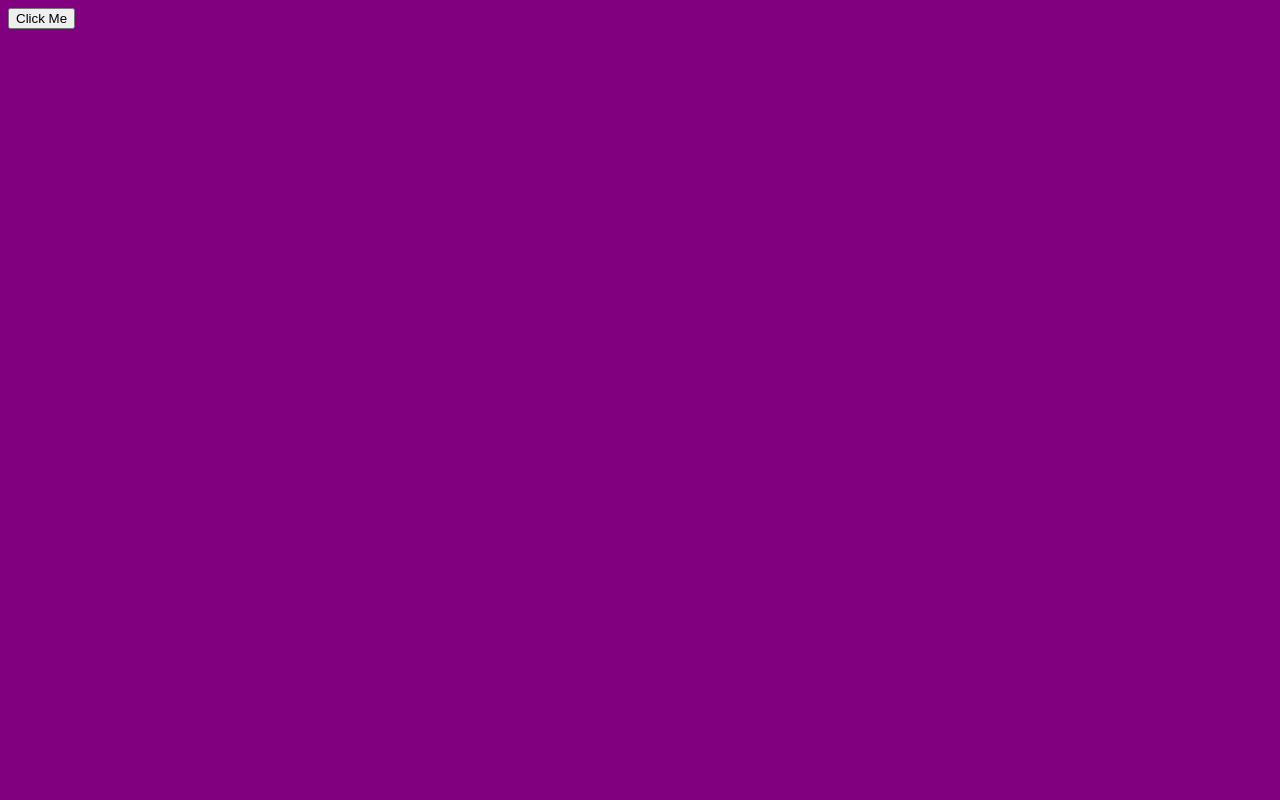
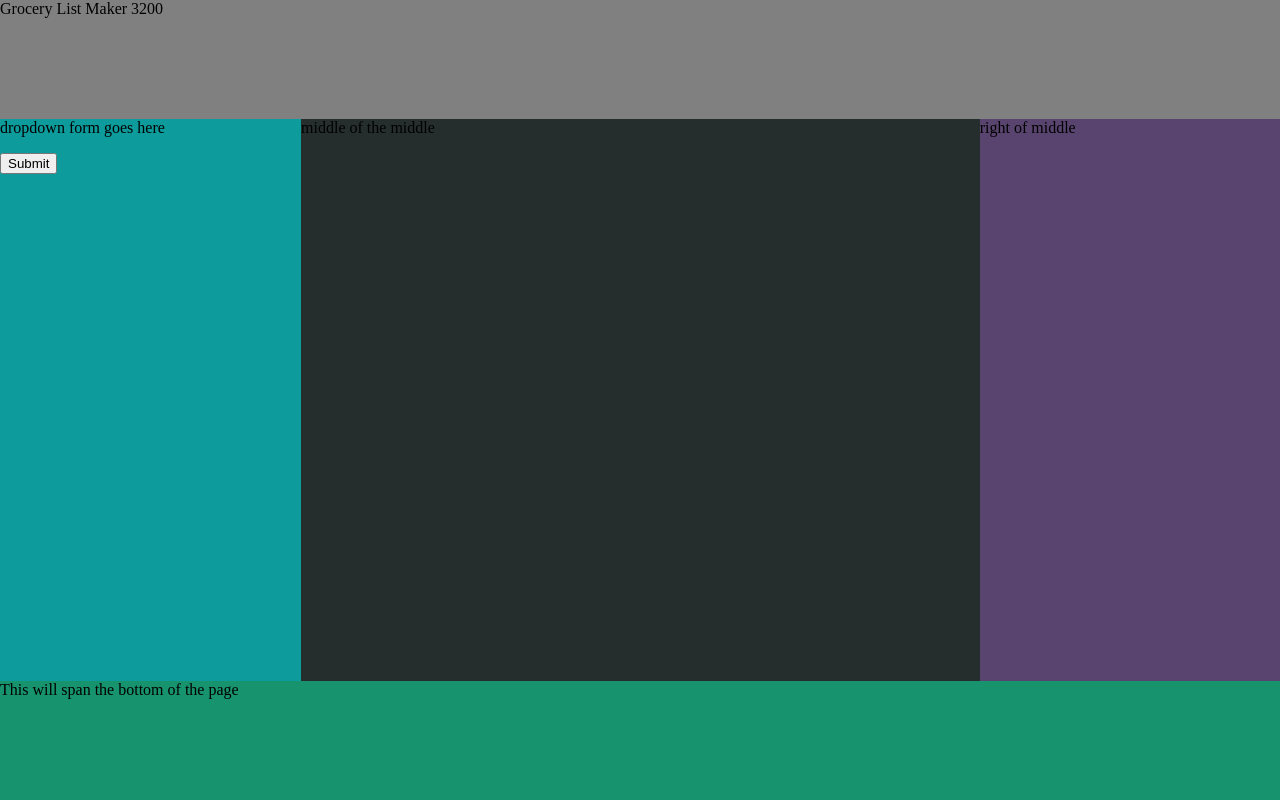
Before and after one commit to leadgfl13/grocerylist, a website built with webpack: page src/index.html in a window 1280 px wide. Built offline with nearby package versions, Linux system fonts and the light colour scheme.

Commit message:
Set out basic layout of page

```diff
--- a/src/index.html
+++ b/src/index.html
@@ -4,6 +4,22 @@
 		<title>Getting Started</title>
 	</head>
 	<body>
-		<button class="button" id="test">Click Me</button>
+		<div id="mainbody">
+			<!--This is the main body of the page, everything will go in here-->
+			<div id="titlelogo" class="pagetitle">Grocery List Maker 3200</div>
+			<!--Main title-->
+			<div id="mid">
+				<!--the main info of page will go here-->
+
+				<div id="midleft">
+					<form action="">dropdown form goes here</form>
+					<button action="submit'">Submit</button>
+				</div>
+
+				<div id="middle">middle of the middle</div>
+				<div id="midright">right of middle</div>
+			</div>
+			<div id="bottom">This will span the bottom of the page</div>
+		</div>
 	</body>
 </html>
--- a/src/index.js
+++ b/src/index.js
@@ -1,9 +1,5 @@
 import "./style.css";
 
-let testbutton = document.getElementById("test");
-testbutton.addEventListener("click", () => {
-	alert(chicken_soup.ingredients);
-});
 class Meal {
 	constructor(name, tags, ingredients) {
 		this.name = name;
--- a/src/style.css
+++ b/src/style.css
@@ -1,3 +1,42 @@
 body {
-	background-color: purple;
+	margin: 0px;
 }
+
+#mainbody {
+	margin: 0px;
+	height: 100vh;
+	width: 100vw;
+	display: flex;
+	flex-direction: column;
+}
+
+#titlelogo {
+	flex-grow: 1;
+	background-color: gray;
+}
+
+#mid {
+	flex-grow: 5;
+	background-color: rgb(94, 20, 20);
+	display: flex;
+	flex-direction: row;
+}
+#midleft {
+	flex-grow: 1;
+	background-color: rgb(13, 155, 155);
+}
+
+#middle {
+	flex-grow: 4;
+	background-color: rgb(37, 45, 45);
+}
+
+#midright {
+	flex-grow: 1.5;
+	background-color: rgb(89, 68, 111);
+}
+
+#bottom {
+	flex-grow: 1;
+	background-color: rgb(23, 147, 109);
+}
```
Also changed, not shown: dist/bundle.js, dist/index.html.
